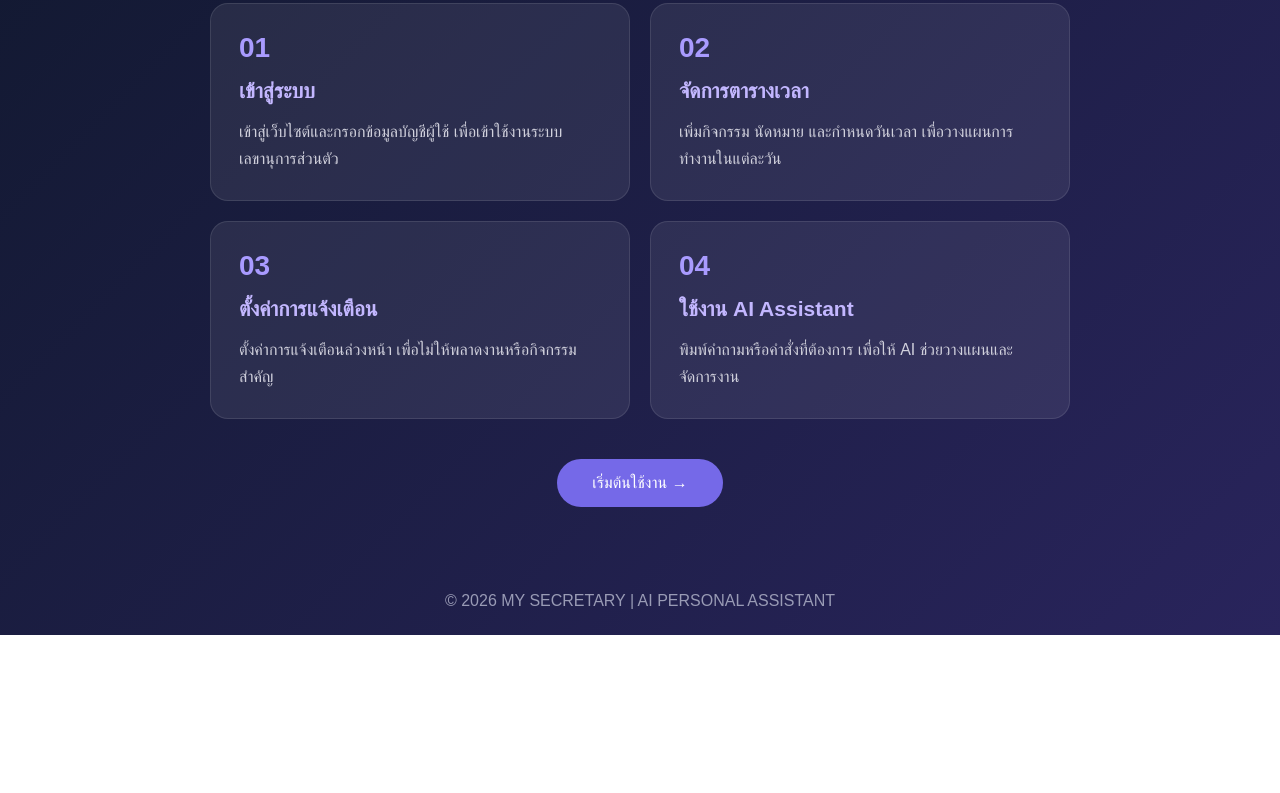
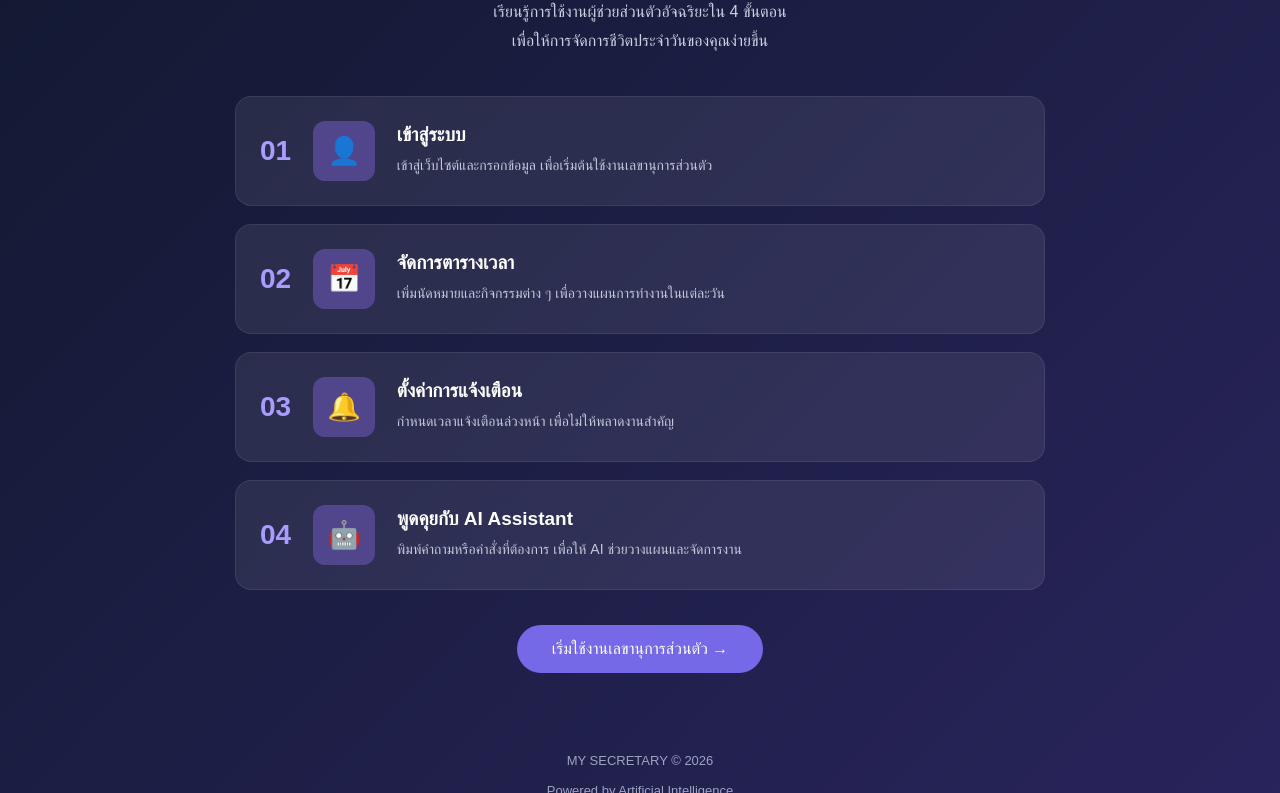
Before and after one commit to pannipachayfak/Fernyyy1212, a plain HTML site: page how-to-use.html in a window 1280 px wide. Shown: the part 284-1077 px from the top of the page. Before the commit the page ends 919 px from the top, so only its background shows below. Drawn offline with Linux system fonts and the light colour scheme.

Commit message:
Update how-to-use.html

```diff
--- a/how-to-use.html
+++ b/how-to-use.html
@@ -4,7 +4,8 @@
 <head>
 <meta charset="UTF-8">
 <meta name="viewport" content="width=device-width, initial-scale=1.0">
-<title>วิธีการใช้งาน | My Secretary</title>
+
+<title>วิธีการใช้งาน | MY SECRETARY</title>
 
 <style>
 * {
@@ -15,11 +16,12 @@
 }
 
 body {
+    min-height: 100vh;
     background: linear-gradient(135deg, #10182d, #29245c);
     color: white;
-    min-height: 100vh;
 }
 
+/* Navbar */
 header {
     padding: 22px 8%;
     display: flex;
@@ -29,9 +31,9 @@ header {
 }
 
 .logo {
-    color: #b5a5ff;
     font-size: 22px;
     font-weight: bold;
+    color: #b5a5ff;
 }
 
 nav a {
@@ -40,16 +42,28 @@ nav a {
     margin-left: 20px;
 }
 
+/* Main */
 .container {
-    max-width: 900px;
+    max-width: 850px;
     margin: auto;
-    padding: 60px 20px;
+    padding: 55px 20px;
     text-align: center;
+}
+
+.tag {
+    display: inline-block;
+    padding: 8px 18px;
+    background: rgba(117,105,232,0.2);
+    color: #b5a5ff;
+    border-radius: 30px;
+    font-size: 12px;
+    letter-spacing: 2px;
+    margin-bottom: 20px;
 }
 
 h1 {
     font-size: 38px;
-    margin-bottom: 15px;
+    margin-bottom: 10px;
 }
 
 h1 span {
@@ -57,51 +71,64 @@ h1 span {
 }
 
 .subtitle {
-    color: #c9c9d8;
+    color: #cbd1e2;
     line-height: 1.8;
     margin-bottom: 40px;
 }
 
+/* Steps */
 .steps {
     display: grid;
-    grid-template-columns: repeat(2, 1fr);
-    gap: 20px;
+    grid-template-columns: 1fr;
+    gap: 18px;
 }
 
-.card {
+.step-card {
+    display: flex;
+    align-items: center;
+    gap: 22px;
+    padding: 24px;
+    text-align: left;
     background: rgba(255,255,255,0.08);
-    padding: 28px;
-    border: 1px solid rgba(255,255,255,0.1);
-    border-radius: 18px;
-    text-align: left;
+    border: 1px solid rgba(255,255,255,0.08);
+    border-radius: 16px;
     transition: 0.3s;
 }
 
-.card:hover {
-    transform: translateY(-5px);
+.step-card:hover {
+    transform: translateY(-4px);
     background: rgba(255,255,255,0.15);
 }
 
 .number {
-    color: #a99bff;
     font-size: 28px;
     font-weight: bold;
+    color: #a99bff;
 }
 
-.card h2 {
-    margin: 15px 0;
-    color: #c3b7ff;
-    font-size: 21px;
+.icon {
+    font-size: 27px;
+    background: #51468c;
+    padding: 14px;
+    border-radius: 12px;
 }
 
-.card p {
-    color: #d0d0dc;
+.step-content h2 {
+    color: #ffffff;
+    font-size: 19px;
+    margin-bottom: 8px;
+}
+
+.step-content p {
+    color: #c3c9db;
+    font-size: 14px;
     line-height: 1.7;
 }
 
+/* Button */
 .start-btn {
     display: inline-block;
-    margin-top: 40px;
+    margin-top: 35px;
     padding: 15px 35px;
     background: #7569e8;
     color: white;
@@ -112,26 +139,29 @@ h1 span {
 
 .start-btn:hover {
     background: #978aff;
+    transform: scale(1.05);
 }
 
 footer {
     text-align: center;
     padding: 25px;
-    color: #999bb5;
+    color: #9ba5c0;
+    font-size: 13px;
 }
 
 @media(max-width:600px) {
-    .steps {
-        grid-template-columns: 1fr;
+    h1 {
+        font-size: 29px;
     }
 
-    h1 {
-        font-size: 30px;
+    .step-card {
+        padding: 18px 12px;
+        gap: 12px;
     }
 
-    header {
-        flex-direction: column;
-        gap: 15px;
+    nav a {
+        margin-left: 8px;
+        font-size: 13px;
     }
 }
 </style>
@@ -144,68 +174,86 @@ footer {
 
     <nav>
         <a href="index.html">หน้าหลัก</a>
-        <a href="how-to-use.html">วิธีใช้งาน</a>
+        <a href="dashboard.html">Dashboard</a>
     </nav>
 </header>
 
 <div class="container">
 
-    <h1>วิธีการใช้งาน <span>AI Secretary</span></h1>
+    <div class="tag">YOUR PERSONAL AI ASSISTANT</div>
+
+    <h1>วิธีการใช้งาน</h1>
+
+    <h1><span>AI Personal Secretary</span></h1>
 
     <p class="subtitle">
-        เรียนรู้วิธีใช้งานเทคโนโลยีเลขานุการส่วนตัว
+        เรียนรู้การใช้งานผู้ช่วยส่วนตัวอัจฉริยะใน 4 ขั้นตอน
         <br>
-        เพื่อช่วยจัดการชีวิตประจำวันของคุณให้ง่ายยิ่งขึ้น
+        เพื่อให้การจัดการชีวิตประจำวันของคุณง่ายขึ้น
     </p>
 
     <div class="steps">
 
-        <div class="card">
+        <div class="step-card">
             <div class="number">01</div>
+            <div class="icon">👤</div>
+            <div class="step-content">
                 <h2>เข้าสู่ระบบ</h2>
                 <p>
-                เข้าสู่เว็บไซต์และกรอกข้อมูลบัญชีผู้ใช้
-                เพื่อเข้าใช้งานระบบเลขานุการส่วนตัว
+                    เข้าสู่เว็บไซต์และกรอกข้อมูล
+                    เพื่อเริ่มต้นใช้งานเลขานุการส่วนตัว
                 </p>
             </div>
+        </div>
 
-        <div class="card">
+        <div class="step-card">
             <div class="number">02</div>
+            <div class="icon">📅</div>
+            <div class="step-content">
                 <h2>จัดการตารางเวลา</h2>
                 <p>
-                เพิ่มกิจกรรม นัดหมาย และกำหนดวันเวลา
+                    เพิ่มนัดหมายและกิจกรรมต่าง ๆ
                     เพื่อวางแผนการทำงานในแต่ละวัน
                 </p>
             </div>
+        </div>
 
-        <div class="card">
+        <div class="step-card">
             <div class="number">03</div>
+            <div class="icon">🔔</div>
+            <div class="step-content">
                 <h2>ตั้งค่าการแจ้งเตือน</h2>
                 <p>
-                ตั้งค่าการแจ้งเตือนล่วงหน้า
-                เพื่อไม่ให้พลาดงานหรือกิจกรรมสำคัญ
+                    กำหนดเวลาแจ้งเตือนล่วงหน้า
+                    เพื่อไม่ให้พลาดงานสำคัญ
                 </p>
             </div>
+        </div>
 
-        <div class="card">
+        <div class="step-card">
             <div class="number">04</div>
-            <h2>ใช้งาน AI Assistant</h2>
+            <div class="icon">🤖</div>
+            <div class="step-content">
+                <h2>พูดคุยกับ AI Assistant</h2>
                 <p>
                     พิมพ์คำถามหรือคำสั่งที่ต้องการ
                     เพื่อให้ AI ช่วยวางแผนและจัดการงาน
                 </p>
             </div>
+        </div>
 
     </div>
 
     <a href="dashboard.html" class="start-btn">
-        เริ่มต้นใช้งาน →
+        เริ่มใช้งานเลขานุการส่วนตัว →
     </a>
 
 </div>
 
 <footer>
-    © 2026 MY SECRETARY | AI PERSONAL ASSISTANT
+    MY SECRETARY © 2026
+    <br><br>
+    Powered by Artificial Intelligence
 </footer>
 
 </body>
```
Lines whose indentation alone changed are shown as unchanged.
